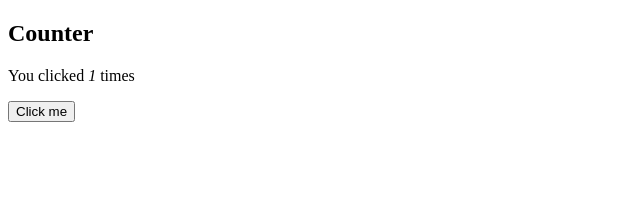
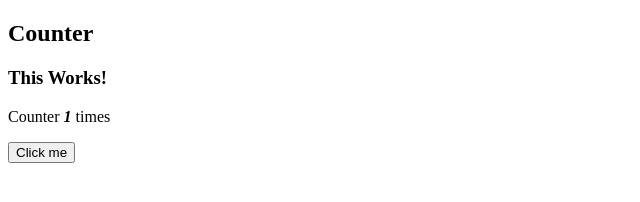
Before and after one commit to vapinedo/React-TonyAliceaFoundations, a plain HTML site: page index.html in a window 1280 px wide. Shown: the whole page, without its empty margins (0-640 px from the left). Drawn offline with Linux system fonts and the light colour scheme.

Commit message:
add virtual DOM and logic to traversing

```diff
--- a/app.js
+++ b/app.js
@@ -1,21 +1,78 @@
-
-const countApp = {
-    getCount: () => {
-        const countElement = document.getElementById("count");
-        return Number(countElement.textContent);
-    },
-
-    setCount: (val) => {
-        const countElement = document.getElementById("count");
-        countElement.textContent = val;
-    }
+let markup = {
+    type: "article",
+    children: [
+        {
+            type: "h2",
+            children: [
+                {
+                    type: "text",
+                    value: "Counter"
+                }
+            ]
+        },
+        {
+            type: "h3",
+            children: [
+                {
+                    type: "text",
+                    value: "This Works!"
+                }
+            ]
+        },
+        {
+            type: "p",
+            children: [
+                {
+                    type: "text",
+                    value: "Counter"
+                },
+                {
+                    type: "strong",
+                    children: [
+                        {
+                            type: "em",
+                            children: [
+                                {
+                                    type: "text",
+                                    value: " 1 "
+                                }
+                            ]
+                        }
+                    ]
+                },
+                {
+                    type: "text",
+                    value: "times"
+                }
+            ]
+        },
+        {
+            type: "button",
+            children: [
+                {
+                    type: "text",
+                    value: "Click me"
+                }
+            ]
+        }
+    ]
 };
 
-function setCount() {
-    let count = countApp.getCount();
-    if (count >= 5) {
-        countApp.setCount(0);
-    } else {
-        countApp.setCount(count + 1);
+const main = document.getElementById("app");
+console.log(main);
+
+function addElements(pojoElement, parentDOMNode) {
+    let newDOMNode = pojoElement.type === "text"
+        ? document.createTextNode(pojoElement.value)
+        : document.createElement(pojoElement.type);
+
+    if (pojoElement.children) {
+        pojoElement.children.forEach((child) => {
+            addElements(child, newDOMNode);
+        });
     }
-}
+    console.log(parentDOMNode);
+    parentDOMNode.appendChild(newDOMNode);
+};
+
+addElements(markup, main );
--- a/index.html
+++ b/index.html
@@ -6,13 +6,7 @@
     <title>Understanding React</title>
 </head>
 <body>
-    <main id="app">
-        <article>
-            <h2>Counter</h2>
-            <p>You clicked <em id="count">1</em> times</p>
-            <button onclick="setCount()">Click me</button>
-        </article>
-    </main>
+    <main id="app"></main>
     <script src="app.js"></script>
 </body>
 </html>
```
